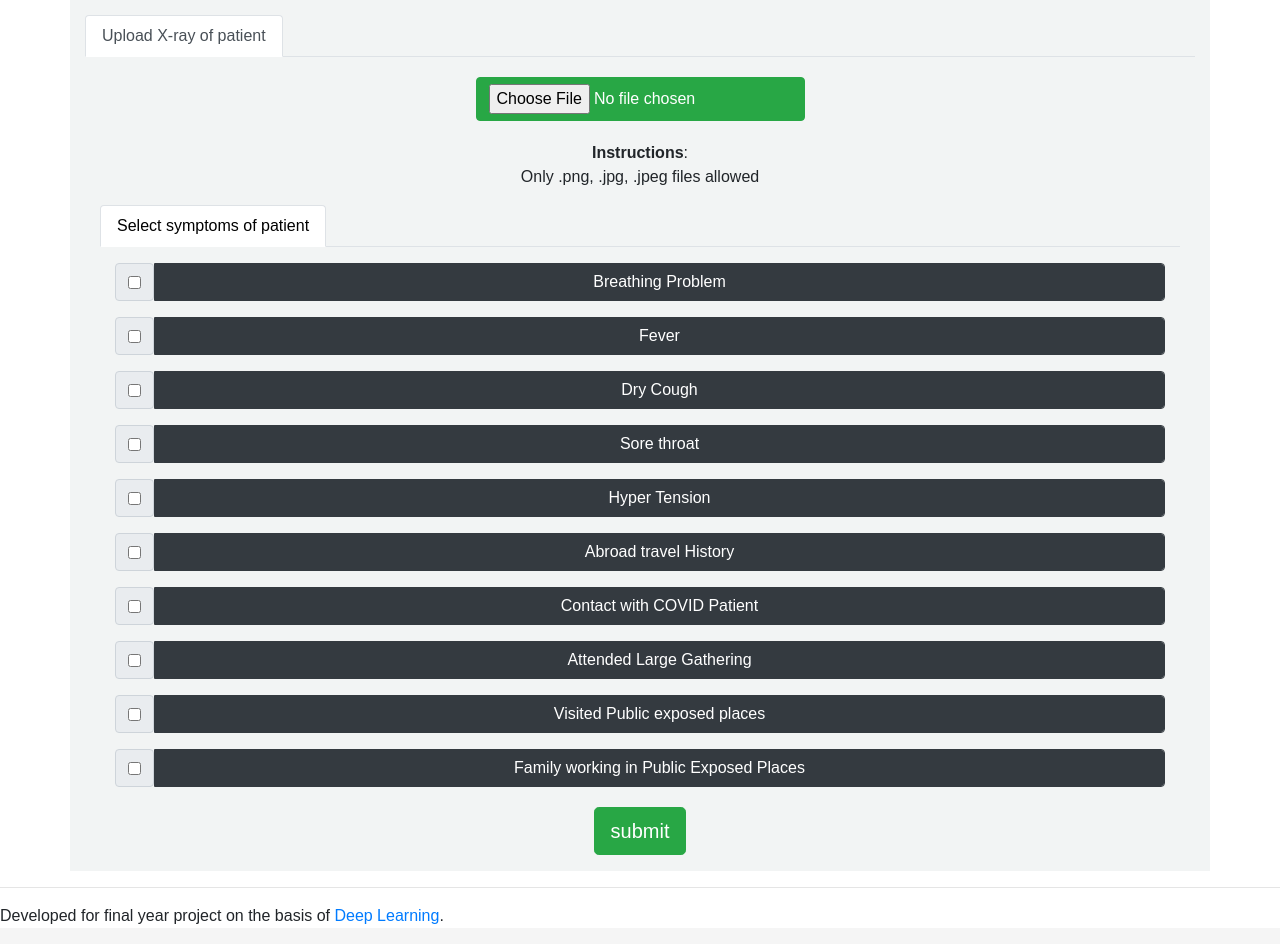
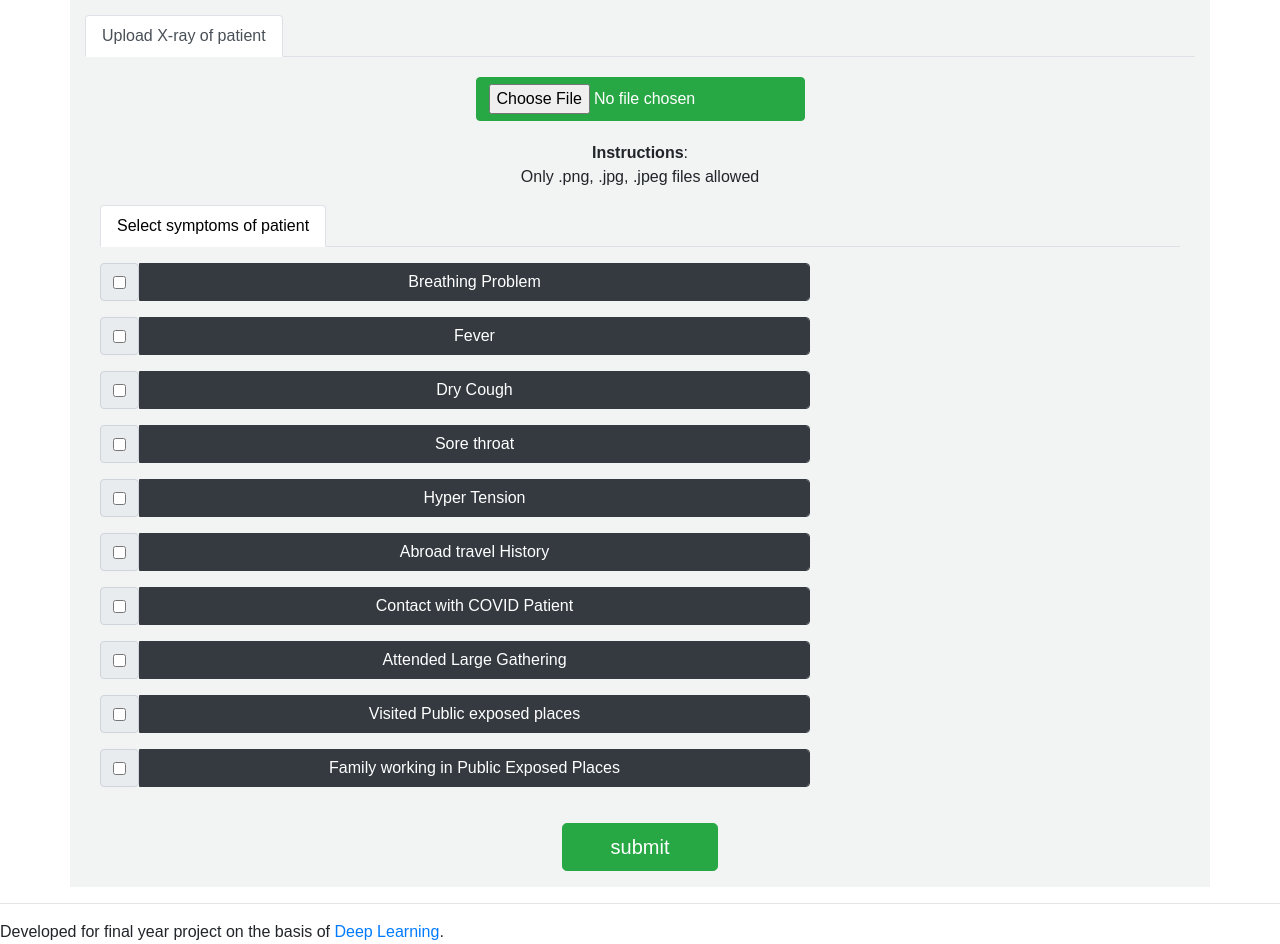
Before and after one commit to GOLISHYAMP/Detection-of-covid-using-xray, a Flask app: page / in a window 1280 px wide. Shown: the part 195-1139 px from the top of the page. Run offline with Flask 2, Linux system fonts and the light colour scheme; parts of the project's set-up code (start-up, migrations or seed data) failed here and were passed over; some libraries are stand-ins or nearby versions.

Commit message:
style: made changes to submit btn & selection dropdown

```diff
--- a/WEBDesign/templates/index.html
+++ b/WEBDesign/templates/index.html
@@ -29,10 +29,10 @@
                 <a class="nav-link active" aria-current="page" href="#">Home</a>
               </li>
               <li class="nav-item">
-                <a class="nav-link" href="#">Current Cases</a>
+                <a class="nav-link" href="https://www.worldometers.info/coronavirus/" target="_blank">Current Cases</a>
               </li>
               <li class="nav-item">
-                <a class="nav-link" href="#">Help</a>
+                <a class="nav-link" href="https://www.mohfw.gov.in/pdf/Poster_Corona_ad_Eng.pdf" target="_blank">Help</a>
               </li>
               <li class="nav-item">
                 <a class="nav-link" href="#">About Us</a>
--- a/WEBDesign/templates/upload.html
+++ b/WEBDesign/templates/upload.html
@@ -27,8 +27,8 @@
                                 <a class="nav-link active" style="color: black;" href="#">Select symptoms of patient</a>
                             </li>
                         </ul>
-                        <div class='container'>
-                            <div class="check">
+                        <div class='row'>
+                            <div class="check col-md-8 col-sm-12">
                                 <label class="input-group mb-3 mt-3">
                                     <span class="input-group-text"><input type="checkbox" value="0"
                                             name="mycheckbox"></span>
@@ -85,7 +85,7 @@
                         </div>
                         <!--  submit -->
                         <p>
-                            <input type="submit" value="submit" class='btn btn-lg btn-success'>
+                            <input type="submit" value="submit" class='btn btn-lg btn-success px-5'>
                         </p>
                     </form>
                 </div>
```
